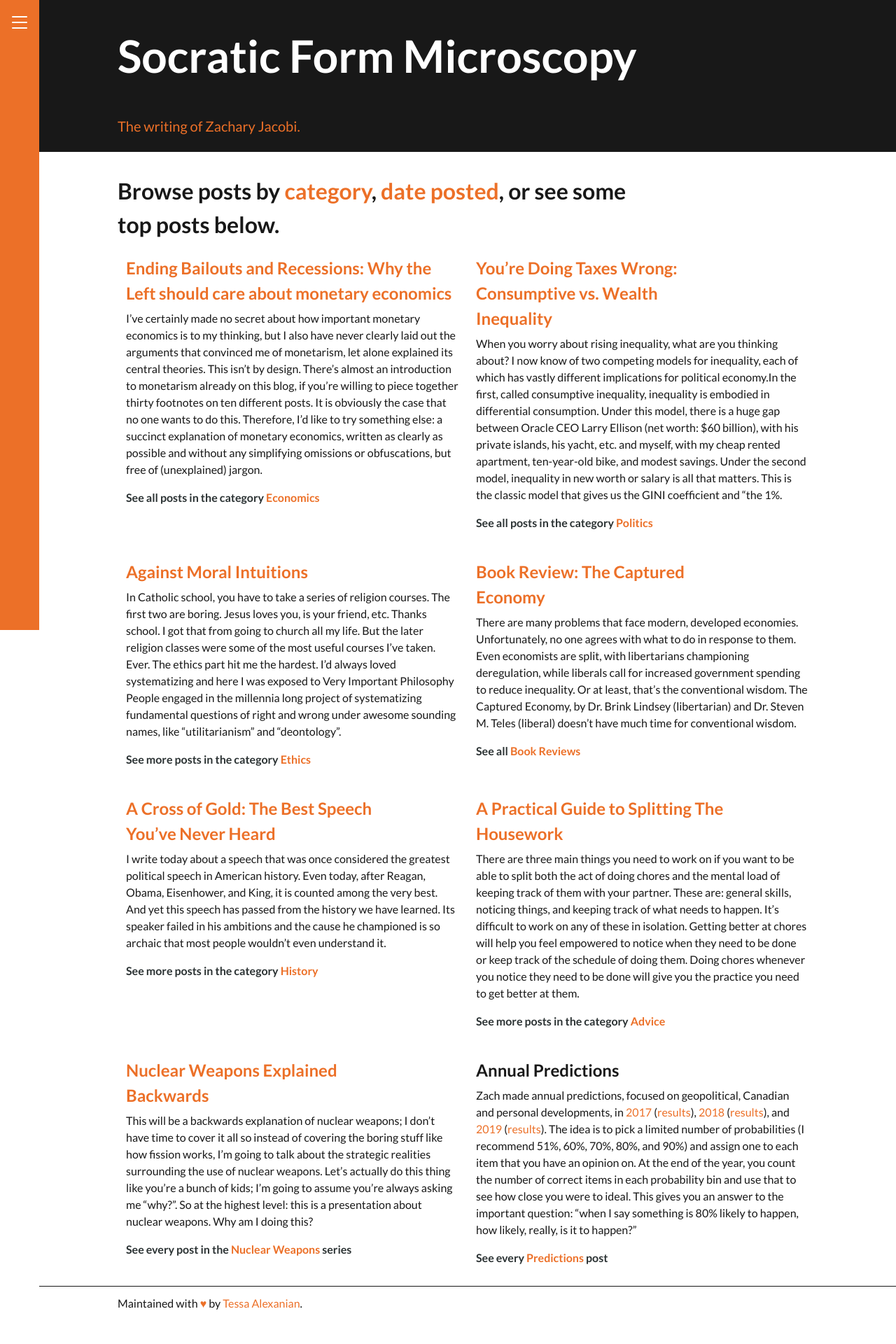
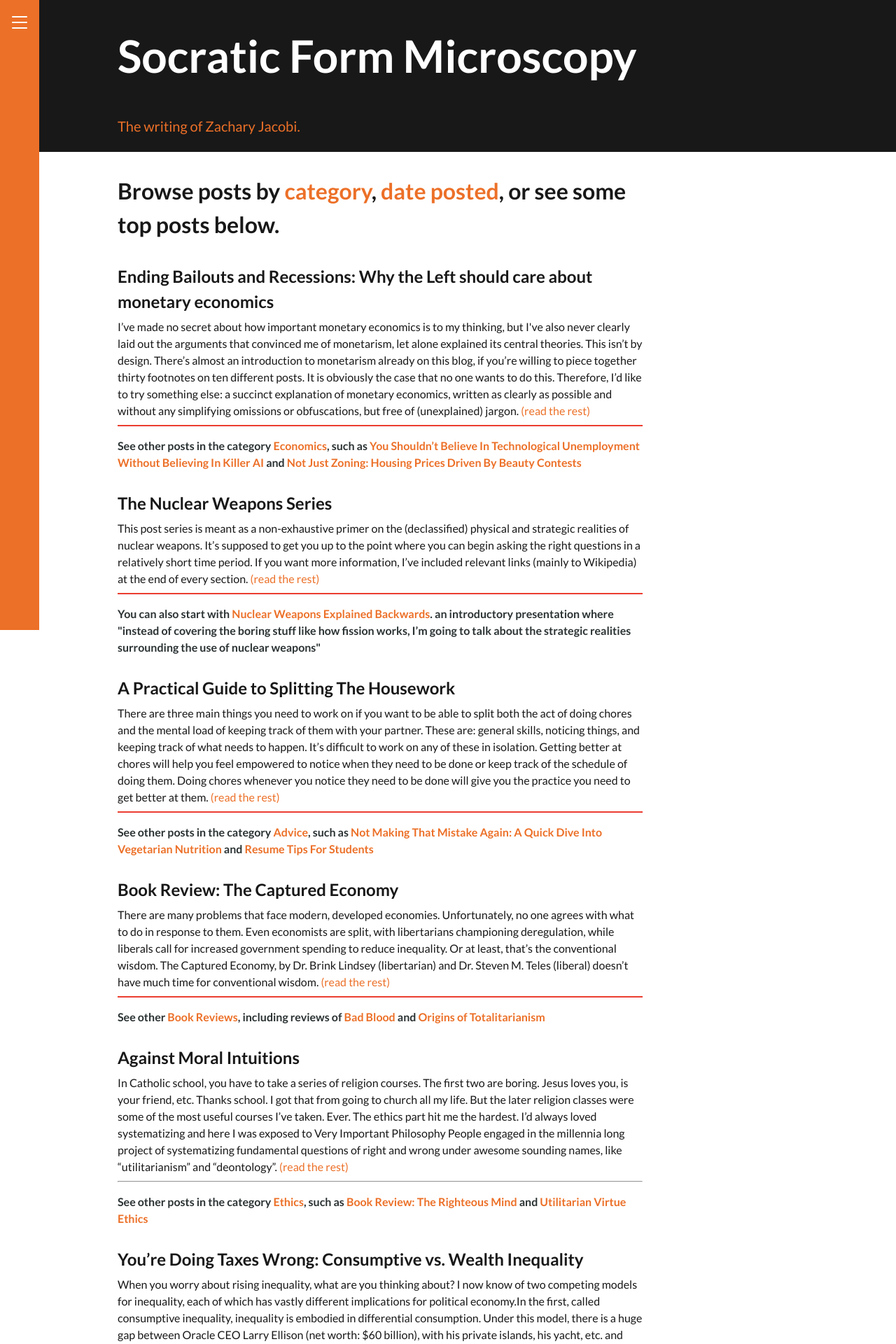
Before and after one commit to alexanian/socratic-form-microscopy, a Jekyll site: the page built from index.html, in a window 1280 px wide. Shown: the top 1920 px of the page at 70% size. Built offline with Jekyll 4.4.1, drawn with Linux system fonts in a browser that asks for light colours; before the commit the page ends 1893 px from its top, so only the background shows below that; some of the changed text lies outside the part shown.

Commit message:
Styling post headers, mildly improving homepage (#7)
* Add favicon

* Add black header to posts

* one-column in home, not two

* Add (read the rest) links in home

```diff
--- a/_includes/head.html
+++ b/_includes/head.html
@@ -16,4 +16,13 @@
     <link rel="canonical" href="{{ page.url | replace:'index.html','' | prepend: site.baseurl | prepend: site.url }}">
     <link rel="alternate" type="application/rss+xml" title="{{ site.title }}" href="{{ "/feed.xml" | prepend: site.baseurl | prepend: site.url }}">
 
+    <!-- Favicon! -->
+    <link rel="apple-touch-icon" sizes="180x180" href="/assets/images/icons/apple-touch-icon.png">
+    <link rel="icon" type="image/png" sizes="32x32" href="/assets/images/icons/favicon-32x32.png">
+    <link rel="manifest" href="/assets/images/icons/site.webmanifest">
+    <link rel="mask-icon" href="/assets/images/icons/safari-pinned-tab.svg" color="#5bbad5">
+    <link rel="shortcut icon" href="/assets/images/icons/favicon.ico">
+    <meta name="msapplication-TileColor" content="#da532c">
+    <meta name="msapplication-config" content="/assets/images/icons/browserconfig.xml">
+    <meta name="theme-color" content="#ffffff">
   </head>
--- a/_layouts/home.html
+++ b/_layouts/home.html
@@ -22,26 +22,23 @@
         </div>
       </header>
 
-      <div class="container mx-auto px-2">
+      <div id="home-content" class="container mx-auto px-2">
         <div class="col-9">
           <h2>
             Browse posts by <a href="{{ site.baseurl }}/categories/">category</a>,
             <a href="{{ site.baseurl }}/all/">date posted</a>, or see some top posts below.
           </h2>
         </div>
-        <!-- top posts row 1 -->
-        <div class="clearfix mb-2">
-          <div class="col-6 left py-2 px-2">
-            <h3 class="mt-0">
+        <div class="col-9 clearfix my-2">
+          <h3>
             <a
             href="{{ site.baseurl }}/2019/05/05/ending-bailouts-and-recessions-why-the-left-should-care-about-monetary-economics/"
             >Ending Bailouts and Recessions: Why the Left should care about
-                monetary economics</a
-              >
+            monetary economics</a>
          </h3>
           <p>
-              I’ve certainly made no secret about how important monetary
-              economics is to my thinking, but I also have never clearly laid
+            I’ve made no secret about how important monetary economics is to my thinking,
+            but I've also never clearly laid
             out the arguments that convinced me of monetarism, let alone
             explained its central theories. This isn’t by design. There’s
             almost an introduction to monetarism already on this blog, if
@@ -51,15 +48,123 @@
             of monetary economics, written as clearly as possible and without
             any simplifying omissions or obfuscations, but free of
             (unexplained) jargon.
+            <a
+            href="{{ site.baseurl }}/2019/05/05/ending-bailouts-and-recessions-why-the-left-should-care-about-monetary-economics/"
+            >(read the rest)</a>
           </p>
+          <hr class="orange-filter" />
           <h5>
-              See all posts in the category
-              <a href="{{ site.baseurl }}/category/economics">Economics</a>
+            See other posts in the category <a href="{{ site.baseurl }}/category/economics">Economics</a>, such as <a href="{{ site.baseurl }}/2018/08/26/you-shouldnt-believe-in-technological-unemployment-without-believing-in-killer-ai/">You Shouldn’t Believe In Technological Unemployment Without Believing In Killer AI</a> and
+            <a href="{{ site.baseurl }}/2018/02/25/not-just-zoning-housing-prices-driven-by-beauty-contests/">Not Just Zoning: Housing Prices Driven By Beauty Contests</a>
           </h5>
         </div>
 
-          <div class="col-6 left py-2 px-2">
-            <h3 class="col-9 mt-0">
+        <div class="col-9 clearfix my-2">
+          <h3>
+            <a href="{{ site.baseurl }}/2017/01/22/nuclear-weapons-1-0-introduction/"
+            >The Nuclear Weapons Series</a
+          >
+         </h3>
+          <p>
+            This post series is meant as a non-exhaustive primer on the (declassified)
+            physical and strategic realities of nuclear weapons. It’s supposed to get you
+            up to the point where you can begin asking the right questions in a relatively
+            short time period. If you want more information, I’ve included relevant links
+            (mainly to Wikipedia) at the end of every section.
+            <a href="{{ site.baseurl }}/2017/01/22/nuclear-weapons-1-0-introduction/"
+            >(read the rest)</a>
+          </p>
+          <hr class="orange-filter" />
+          <h5>
+            You can also start with <a href="{{ site.baseurl }}/2017/11/01/nuclear-weapons-explained-backwards/">
+            Nuclear Weapons Explained Backwards</a>. an introductory presentation where
+            "instead of covering the boring stuff like how fission works, I’m going to talk
+            about the strategic realities surrounding the use of nuclear weapons"
+         </h5>
+        </div>
+
+        <div class="col-9 clearfix my-2">
+          <h3>
+            <a href="{{ site.baseurl }}/2017/10/29/housework/">
+              A Practical Guide to Splitting The Housework
+            </a>
+         </h3>
+          <p>
+            There are three main things you need to work on if you want to be
+            able to split both the act of doing chores and the mental load of
+            keeping track of them with your partner. These are: general
+            skills, noticing things, and keeping track of what needs to
+            happen. It’s difficult to work on any of these in isolation.
+            Getting better at chores will help you feel empowered to notice
+            when they need to be done or keep track of the schedule of doing
+            them. Doing chores whenever you notice they need to be done will
+            give you the practice you need to get better at them.
+            <a href="{{ site.baseurl }}/2017/10/29/housework/"
+            >(read the rest)</a>
+          </p>
+          <hr class="orange-filter" />
+          <h5>
+            See other posts in the category <a href="{{ site.baseurl }}/category/advice">Advice</a>, such as
+            <a href="{{ site.baseurl }}/2018/01/28/vegetarian-nutrition/">Not Making That Mistake Again: A Quick Dive Into Vegetarian Nutrition</a> and
+            <a href="{{ site.baseurl }}/2016/11/21/resume-tips-for-students/">Resume Tips For Students</a>
+          </h5>
+        </div>
+
+        <div class="col-9 clearfix my-2">
+          <h3>
+            <a href="{{ site.baseurl }}/2018/06/25/book-review-the-captured-economy/"
+            >Book Review: The Captured Economy</a
+          >
+         </h3>
+          <p>
+            There are many problems that face modern, developed economies.
+            Unfortunately, no one agrees with what to do in response to them.
+            Even economists are split, with libertarians championing
+            deregulation, while liberals call for increased government
+            spending to reduce inequality. Or at least, that’s the
+            conventional wisdom. The Captured Economy, by Dr. Brink Lindsey
+            (libertarian) and Dr. Steven M. Teles (liberal) doesn’t have much
+            time for conventional wisdom.
+            <a href="{{ site.baseurl }}/2018/06/25/book-review-the-captured-economy/"
+            >(read the rest)</a>
+          </p>
+          <hr class="orange-filter" />
+          <h5>
+            See other <a href="{{ site.baseurl }}/tag/book-review">Book Reviews</a>, including reviews of
+            <a href="{{ site.baseurl }}/2018/10/14/book-review-bad-blood/">Bad Blood</a> and
+            <a href="{{ site.baseurl }}/2018/02/25/2018/01/14/book-review-origins-of-totalitarianism-part-1/">Origins of Totalitarianism</a>
+          </h5>
+        </div>
+
+        <div class="col-9 clearfix my-2">
+          <h3>
+            <a href="{{ site.baseurl }}/2017/06/05/against-moral-intuitions/"
+            >Against Moral Intuitions</a
+          >
+         </h3>
+          <p>
+            In Catholic school, you have to take a series of religion courses.
+            The first two are boring. Jesus loves you, is your friend, etc.
+            Thanks school. I got that from going to church all my life. But
+            the later religion classes were some of the most useful courses
+            I’ve taken. Ever. The ethics part hit me the hardest. I’d always
+            loved systematizing and here I was exposed to Very Important
+            Philosophy People engaged in the millennia long project of
+            systematizing fundamental questions of right and wrong under
+            awesome sounding names, like “utilitarianism” and “deontology”.
+            <a href="{{ site.baseurl }}/2017/06/05/against-moral-intuitions/"
+            >(read the rest)</a>
+          </p>
+          <hr/>
+          <h5>
+            See other posts in the category <a href="{{ site.baseurl }}/category/ethics">Ethics</a>, such as
+            <a href="{{ site.baseurl }}/2018/02/25/book-review-the-righteous-mind/">Book Review: The Righteous Mind</a> and
+            <a href="{{ site.baseurl }}/2017/08/20/utilitarian-virtue-ethics/">Utilitarian Virtue Ethics</a>
+          </h5>
+        </div>
+
+        <div class="col-9 clearfix my-2">
+          <h3>
             <a
             href="{{ site.baseurl }}/2018/01/22/youre-doing-taxes-wrong-consumptive-vs-wealth-inequality/"
             >You’re Doing Taxes Wrong: Consumptive vs. Wealth Inequality
@@ -77,133 +182,20 @@
             second model, inequality in new worth or salary is all that
             matters. This is the classic model that gives us the GINI
             coefficient and “the 1%.
+            <a href="{{ site.baseurl }}/2018/01/22/youre-doing-taxes-wrong-consumptive-vs-wealth-inequality/"
+            >(read the rest)</a>
           </p>
+          <hr/>
           <h5>
-              See all posts in the category
-              <a href="{{ site.baseurl }}/category/politics">Politics</a>
-            </h5>
-          </div>
-        </div>
-
-        <!-- top posts row 2 -->
-        <div class="clearfix mb-2">
-          <div class="col-6 left py-2 px-2">
-            <h3 class="col-9 mt-0">
-              <a href="{{ site.baseurl }}/2017/06/05/against-moral-intuitions/"
-                >Against Moral Intuitions</a
-              >
-            </h3>
-            <p>
-              In Catholic school, you have to take a series of religion courses.
-              The first two are boring. Jesus loves you, is your friend, etc.
-              Thanks school. I got that from going to church all my life. But
-              the later religion classes were some of the most useful courses
-              I’ve taken. Ever. The ethics part hit me the hardest. I’d always
-              loved systematizing and here I was exposed to Very Important
-              Philosophy People engaged in the millennia long project of
-              systematizing fundamental questions of right and wrong under
-              awesome sounding names, like “utilitarianism” and “deontology”.
-            </p>
-            <h5>
-              See more posts in the category
-              <a href="{{ site.baseurl }}/category/ethics">Ethics</a>
+            See other posts in the category <a href="{{ site.baseurl }}/category/politics">Politics</a>, such as <a href="{{ site.baseurl }}/2017/07/26/meditations-on-regulation-or-the-case-of-the-10000-stairs/">Meditations on Regulation, or the Case of the $10,000 Staircase</a> and
+            <a href="{{ site.baseurl }}/2017/09/03/westminster-is-bestminster/">Westminster is bestminster</a>
           </h5>
         </div>
 
-          <div class="col-6 left py-2 px-2">
-            <h3 class="col-9 mt-0">
-              <a href="{{ site.baseurl }}/2018/06/25/book-review-the-captured-economy/"
-                >Book Review: The Captured Economy</a
-              >
+        <div class="col-9 clearfix my-2">
+          <h3>
+            Annual Predictions
           </h3>
-            <p>
-              There are many problems that face modern, developed economies.
-              Unfortunately, no one agrees with what to do in response to them.
-              Even economists are split, with libertarians championing
-              deregulation, while liberals call for increased government
-              spending to reduce inequality. Or at least, that’s the
-              conventional wisdom. The Captured Economy, by Dr. Brink Lindsey
-              (libertarian) and Dr. Steven M. Teles (liberal) doesn’t have much
-              time for conventional wisdom.
-            </p>
-            <h5>See all <a href="{{ site.baseurl }}/tag/book-review">Book Reviews</a></h5>
-          </div>
-        </div>
-
-        <!-- top posts row 3 -->
-        <div class="clearfix mb-2">
-          <div class="col-6 left py-2 px-2">
-            <h3 class="col-9 mt-0">
-              <a
-                href="{{ site.baseurl }}/2018/06/17/a-cross-of-gold-the-best-speech-youve-never-heard/"
-                >A Cross of Gold: The Best Speech You’ve Never Heard</a
-              >
-            </h3>
-            <p>
-              I write today about a speech that was once considered the greatest
-              political speech in American history. Even today, after Reagan,
-              Obama, Eisenhower, and King, it is counted among the very best.
-              And yet this speech has passed from the history we have learned.
-              Its speaker failed in his ambitions and the cause he championed is
-              so archaic that most people wouldn’t even understand it.
-            </p>
-            <h5>
-              See more posts in the category
-              <a href="{{ site.baseurl }}/category/history">History</a>
-            </h5>
-          </div>
-
-          <div class="col-6 left py-2 px-2">
-            <h3 class="col-9 mt-0">
-              <a href="{{ site.baseurl }}/2017/10/29/housework/">
-                A Practical Guide to Splitting The Housework
-              </a>
-            </h3>
-            <p>
-              There are three main things you need to work on if you want to be
-              able to split both the act of doing chores and the mental load of
-              keeping track of them with your partner. These are: general
-              skills, noticing things, and keeping track of what needs to
-              happen. It’s difficult to work on any of these in isolation.
-              Getting better at chores will help you feel empowered to notice
-              when they need to be done or keep track of the schedule of doing
-              them. Doing chores whenever you notice they need to be done will
-              give you the practice you need to get better at them.
-            </p>
-            <h5>
-              See more posts in the category
-              <a href="{{ site.baseurl }}/category/advice">Advice</a>
-            </h5>
-          </div>
-        </div>
-
-        <!-- top posts row 4 -->
-        <div class="clearfix mb-2">
-          <div class="col-6 left py-2 px-2">
-            <h3 class="col-9 mt-0">
-              <a href="{{ site.baseurl }}/2017/11/01/nuclear-weapons-explained-backwards/">
-                Nuclear Weapons Explained Backwards
-              </a>
-            </h3>
-            <p>
-              This will be a backwards explanation of nuclear weapons; I don’t
-              have time to cover it all so instead of covering the boring stuff
-              like how fission works, I’m going to talk about the strategic
-              realities surrounding the use of nuclear weapons. Let’s actually
-              do this thing like you’re a bunch of kids; I’m going to assume
-              you’re always asking me “why?”. So at the highest level: this is a
-              presentation about nuclear weapons. Why am I doing this?
-            </p>
-            <h5>
-              See every post in the
-              <a href="{{ site.baseurl }}/2017/01/22/nuclear-weapons-1-0-introduction/"
-                >Nuclear Weapons</a
-              >
-              series
-            </h5>
-          </div>
-          <div class="col-6 left py-2 px-2">
-            <h3 class="col-9 mt-0">Annual Predictions</h3>
           <p>
             Zach made annual predictions, focused on geopolitical, Canadian
             and personal developments, in
@@ -224,12 +216,37 @@
             important question: “when I say something is 80% likely to happen,
             how likely, really, is it to happen?”
           </p>
+          <hr class="orange-filter" />
           <h5>
             See every
             <a href="{{ site.baseurl }}/tag/predictions">Predictions</a>
             post
          </h5>
         </div>
+
+        <div class="col-9 clearfix my-2">
+          <h3>
+            <a
+            href="{{ site.baseurl }}/2018/06/17/a-cross-of-gold-the-best-speech-youve-never-heard/"
+            >A Cross of Gold: The Best Speech You’ve Never Heard</a
+            >
+           </h3>
+          <p>
+            I write today about a speech that was once considered the greatest
+            political speech in American history. Even today, after Reagan,
+            Obama, Eisenhower, and King, it is counted among the very best.
+            And yet this speech has passed from the history we have learned.
+            Its speaker failed in his ambitions and the cause he championed is
+            so archaic that most people wouldn’t even understand it.
+            <a href="2018/06/17/a-cross-of-gold-the-best-speech-youve-never-heard/"
+            >(read the rest)</a>
+          </p>
+          <hr class="orange-filter" />
+          <h5>
+            See other posts in the category <a href="{{ site.baseurl }}/category/history">History</a>, such as
+            <a href="{{ site.baseurl }}/2019/05/27/weather-today-fine-but-high-waves/">Weather today fine but high waves</a> and
+            <a href="{{ site.baseurl }}/2019/04/13/book-review-the-horse-the-wheel-and-language/">Book Review: The Horse The Wheel And Language</a>
+          </h5>
         </div>
       </div>
     </div>
--- a/_sass/_custom.scss
+++ b/_sass/_custom.scss
@@ -41,6 +41,27 @@ a.site-logo-link:active {
 .post-title {
   margin-top: 0px;
   padding-top: 32px;
+}
+
+#home-content {
+  h3 {
+    a {
+      color: $color-body-text;
+    }
+    a:hover {
+      color: $color-text-accent;
+    }
+  }
+}
+
+div.post-header {
+  display: flex;
+  align-items: center;
+
+  a {
+    color: white;
+    text-decoration: none;
+  }
 }
 
 a.category-head {
--- a/_sass/_theme-black.scss
+++ b/_sass/_theme-black.scss
@@ -24,11 +24,16 @@ $color-secondary: $grey !default;
   -moz-osx-font-smoothing: grayscale;
 }
 
-// hardcoded to match $orange above
+// hardcoded to convert black to match $orange above
 .orange-filter {
   filter: invert(72%) sepia(58%) saturate(5908%) hue-rotate(345deg)
     brightness(96%) contrast(92%);
 }
 
+// convert black to white
+.white-filter {
+  filter: invert(99%) hue-rotate(100deg) brightness(116%) contrast(100%);
+}
+
 // Import sass partials (used in all themes)
 @import "variables", "base", "components", "utilities", "custom";
```
Also changed, not shown: _layouts/post.html (+26 -2 lines), assets/images/icons/browserconfig.xml (added, +9 -0 lines), assets/images/icons/android-chrome-192x192.png (added), assets/images/icons/apple-touch-icon.png (added), assets/images/icons/favicon-32x32.png (added), assets/images/icons/favicon.ico (added), assets/images/icons/mstile-150x150.png (added), assets/images/icons/safari-pinned-tab.svg (added), assets/images/icons/site.webmanifest (added). Lines whose indentation alone changed are shown as unchanged.
